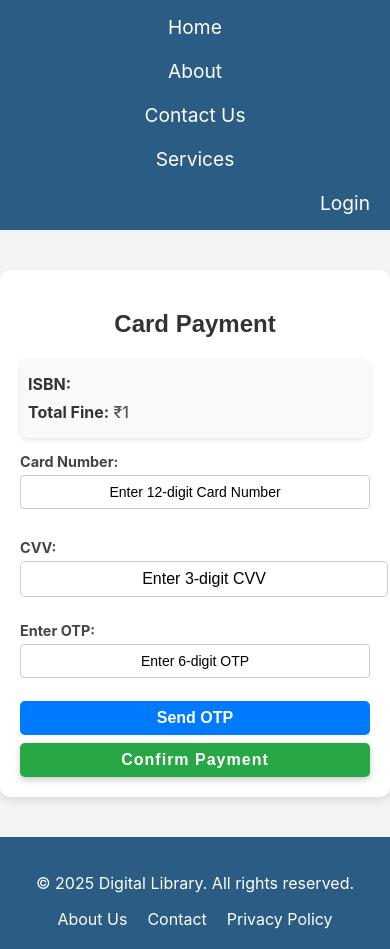
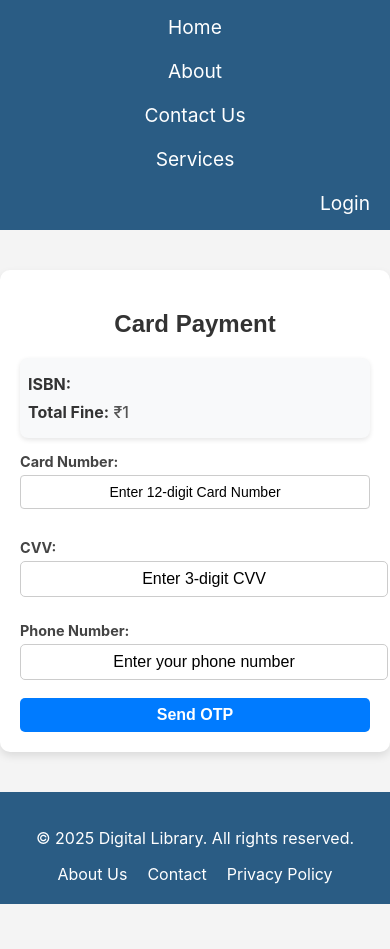
Before and after one commit to sachintha-nirmal-sm/Library-management-system, a React (Create React App) app in the folder frontend/: page /card-payment/1/1 in a window 390 px wide. After the commit the page ends 904 px from the top, so only its background shows below. Built offline with nearby package versions, Linux system fonts and the light colour scheme.

Commit message:
Refactor CardPayment component to integrate phone number input and OTP handling; implement OTP sending via API and enhance payment confirmation logic

```diff
--- a/frontend/src/pages/i-card.css
+++ b/frontend/src/pages/i-card.css
@@ -1,5 +1,4 @@
 /* card-payment.css */
-
 .card-payment-container {
   max-width: 350px;
   margin: 40px auto;
--- a/frontend/src/pages/i-card.jsx
+++ b/frontend/src/pages/i-card.jsx
@@ -1,20 +1,35 @@
 import React, { useState } from "react";
 import { useParams, useNavigate } from "react-router-dom";
+import axios from "axios";
 import "./i-card.css"; // Import styling
 
 const CardPayment = () => {
   const { isbn, total } = useParams(); // Get ISBN and Total Fine from URL
   const navigate = useNavigate();
+
   const [cardNumber, setCardNumber] = useState("");
   const [cvv, setCvv] = useState("");
+  const [phoneNumber, setPhoneNumber] = useState("");
   const [otp, setOtp] = useState("");
+  const [otpSent, setOtpSent] = useState(false);
+  const [generatedOtp, setGeneratedOtp] = useState("");
 
-  const handleSendOtp = () => {
-    if (cardNumber.length !== 12|| cvv.length !== 3) {
-      alert("Please enter a valid 16-digit Card Number and 3-digit CVV.");
+  const handleSendOtp = async () => {
+    if (cardNumber.length !== 12 || cvv.length !== 3) {
+      alert("Please enter a valid 12-digit Card Number and 3-digit CVV.");
       return;
     }
-    alert("OTP has been sent to your registered mobile number.");
+
+    try {
+      const res = await axios.post("http://localhost:5000/api/send-otp", {
+        phoneNumber,
+      });
+      setGeneratedOtp(res.data.otp); // Simulated OTP
+      setOtpSent(true);
+      alert("OTP has been sent to your phone (simulated).");
+    } catch (err) {
+      alert("Failed to send OTP.");
+    }
   };
 
   const handleConfirmPayment = () => {
@@ -22,8 +37,14 @@ const CardPayment = () => {
       alert("Please enter a valid 6-digit OTP.");
       return;
     }
+
+    if (otp === generatedOtp) {
       alert(`Payment successful for ISBN: ${isbn}`);
+      sessionStorage.setItem("paymentSuccessMessage", "Paid");
       navigate("/payment-table"); // Redirect back to Payment Table
+    } else {
+      alert("Invalid OTP. Please try again.");
+    }
   };
 
   return (
@@ -58,8 +79,25 @@ const CardPayment = () => {
         />
       </div>
 
-      {/* OTP Input */}
-      <div className="otp-section">
+      {/* Phone Number Input */}
+      <div className="input-section">
+        <label>Phone Number:</label>
+        <input
+          type="tel"
+          placeholder="Enter your phone number"
+          value={phoneNumber}
+          onChange={(e) => setPhoneNumber(e.target.value)}
+        />
+      </div>
+
+      {/* OTP Section */}
+      {!otpSent ? (
+        <button className="btn btn-primary" onClick={handleSendOtp}>
+          Send OTP
+        </button>
+      ) : (
+        <>
+          <div className="input-section">
             <label>Enter OTP:</label>
             <input
               type="text"
@@ -68,14 +106,12 @@ const CardPayment = () => {
               value={otp}
               onChange={(e) => setOtp(e.target.value.replace(/\D/g, ""))}
             />
-        <button className="btn btn-primary" onClick={handleSendOtp}>
-          Send OTP
-        </button>
           </div>
-
           <button className="btn btn-success" onClick={handleConfirmPayment}>
             Confirm Payment
           </button>
+        </>
+      )}
     </div>
   );
 };
```
Lines whose indentation alone changed are shown as unchanged.
